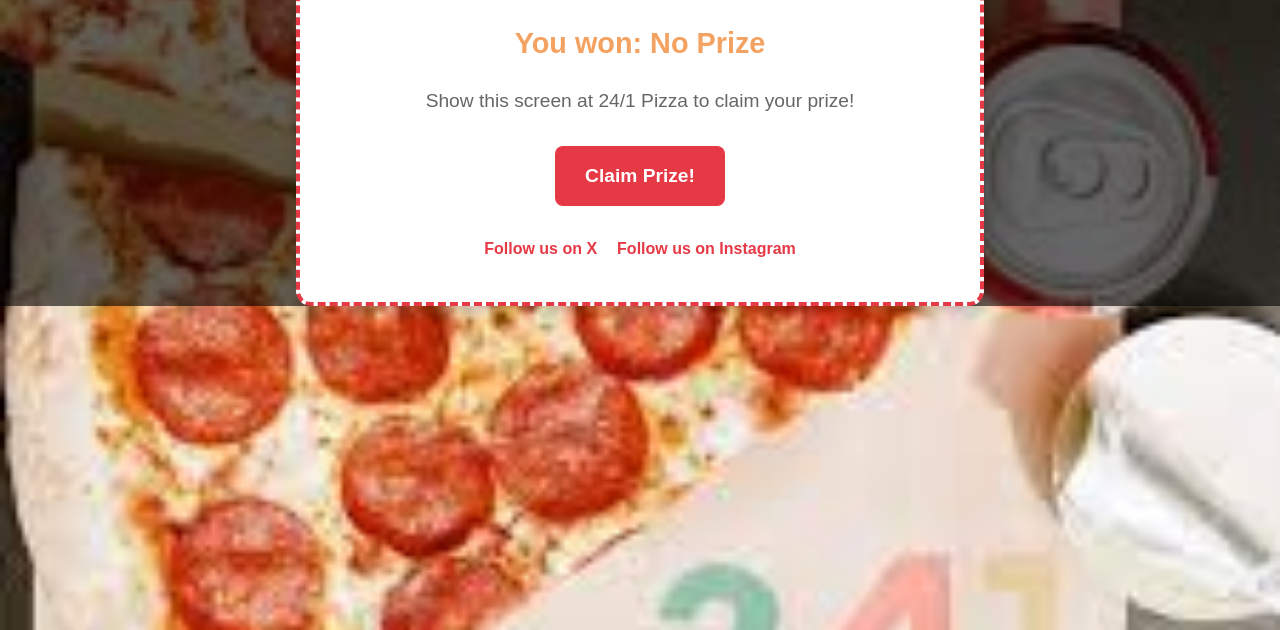
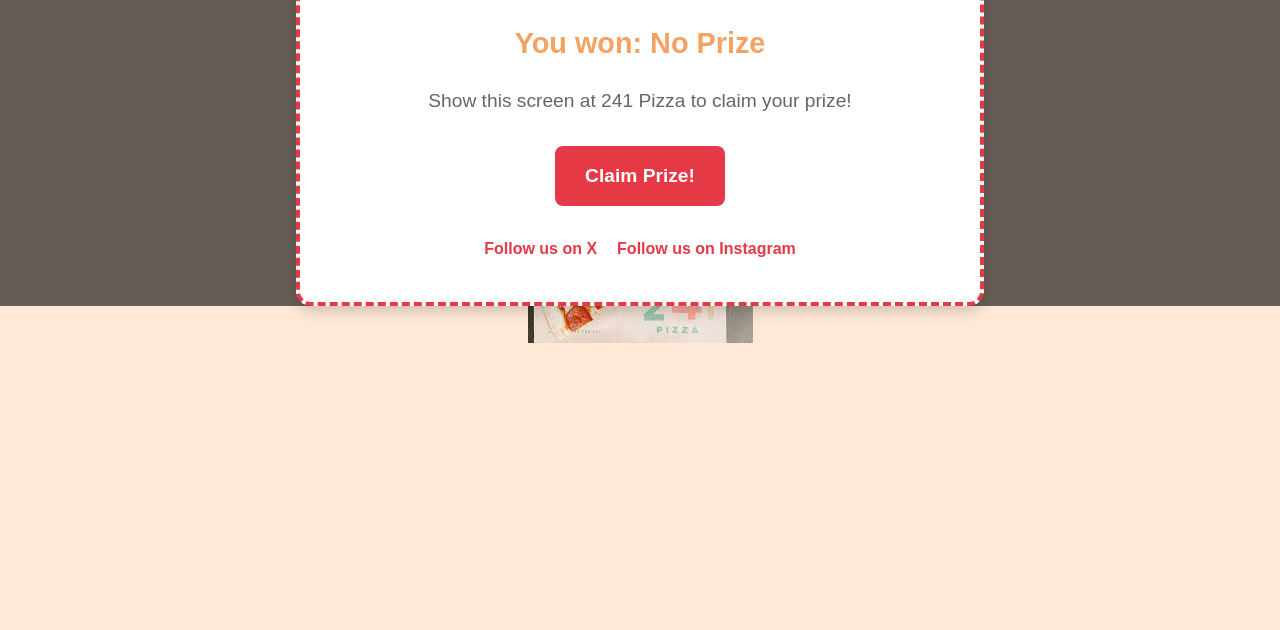
Before and after one commit to naresh6897/pizza-spin, a website: page thankyou.html in a window 1280 px wide. Shown: the part 170-800 px from the top of the page. Drawn offline with Linux system fonts and the light colour scheme.

Commit message:
Update thankyou.html

```diff
--- a/thankyou.html
+++ b/thankyou.html
@@ -5,7 +5,7 @@
   <style>
     body {
       font-family: 'Poppins', Arial, sans-serif;
-      background: url('new images/pizza-slice-soda.jpg') center/cover no-repeat fixed;
+      background: url('new images/pizza-slice-soda.jpg') center/auto no-repeat fixed;
       background-color: #FFE8D6;
       text-align: center;
       padding: 0;
@@ -99,11 +99,11 @@
   <div class="container">
     <h1>🎉 Congratulations, <span id="name"></span>!</h1>
     <h2>You won: <span id="prize"></span></h2>
-    <p>Show this screen at 24/1 Pizza to claim your prize!</p>
+    <p>Show this screen at 241 Pizza to claim your prize!</p>
     <a href="https://241pizza.com" class="cta-button">Claim Prize!</a><br>
     <div class="share-buttons">
       <a href="https://twitter.com/241pizza" target="_blank" class="share-button">Follow us on X</a>
-      <a href="https://www.instagram.com/241pizzawinston" target="_blank" class="share-button">Follow us on Instagram</a>
+      <a href="https://www.instagram.com/241pizza" target="_blank" class="share-button">Follow us on Instagram</a>
     </div>
   </div>
 
```
